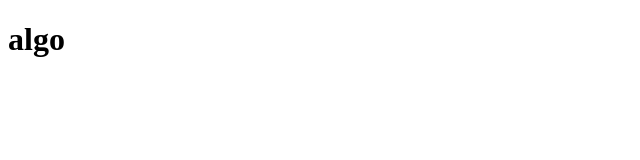
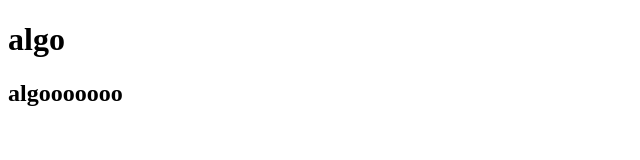
Before and after one commit to alejandroriquelme11111/algo, a plain HTML site: page assets/index.html in a window 1280 px wide. Shown: the whole page, without its empty margins (0-640 px from the left). Drawn offline with Linux system fonts and the light colour scheme.

Commit message:
primer commit

```diff
--- a/assets/index.html
+++ b/assets/index.html
@@ -8,6 +8,6 @@
 </head>
 <body>
     <h1>algo</h1>
-
+    <h2>algooooooo</h2>
 </body>
 </html>
```
